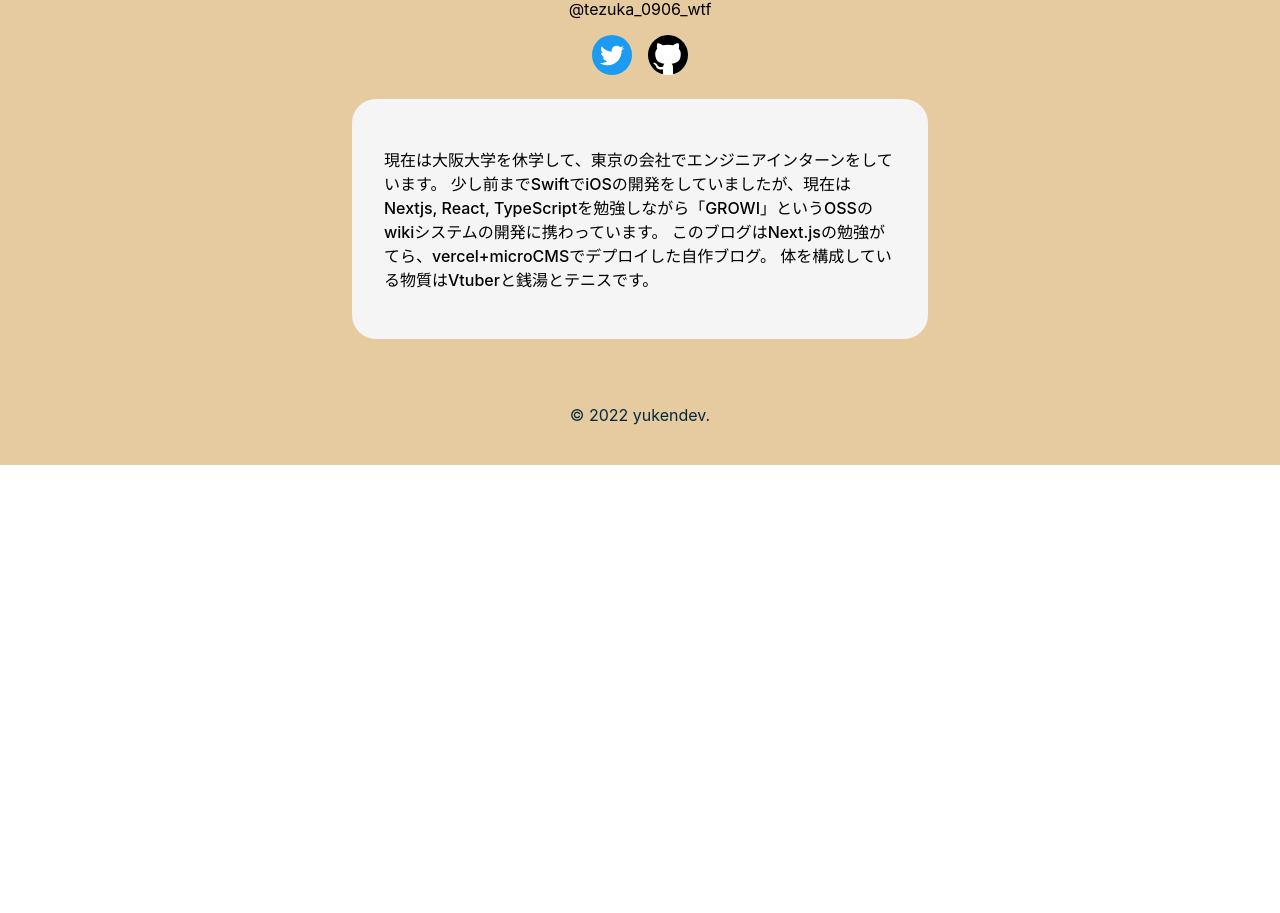
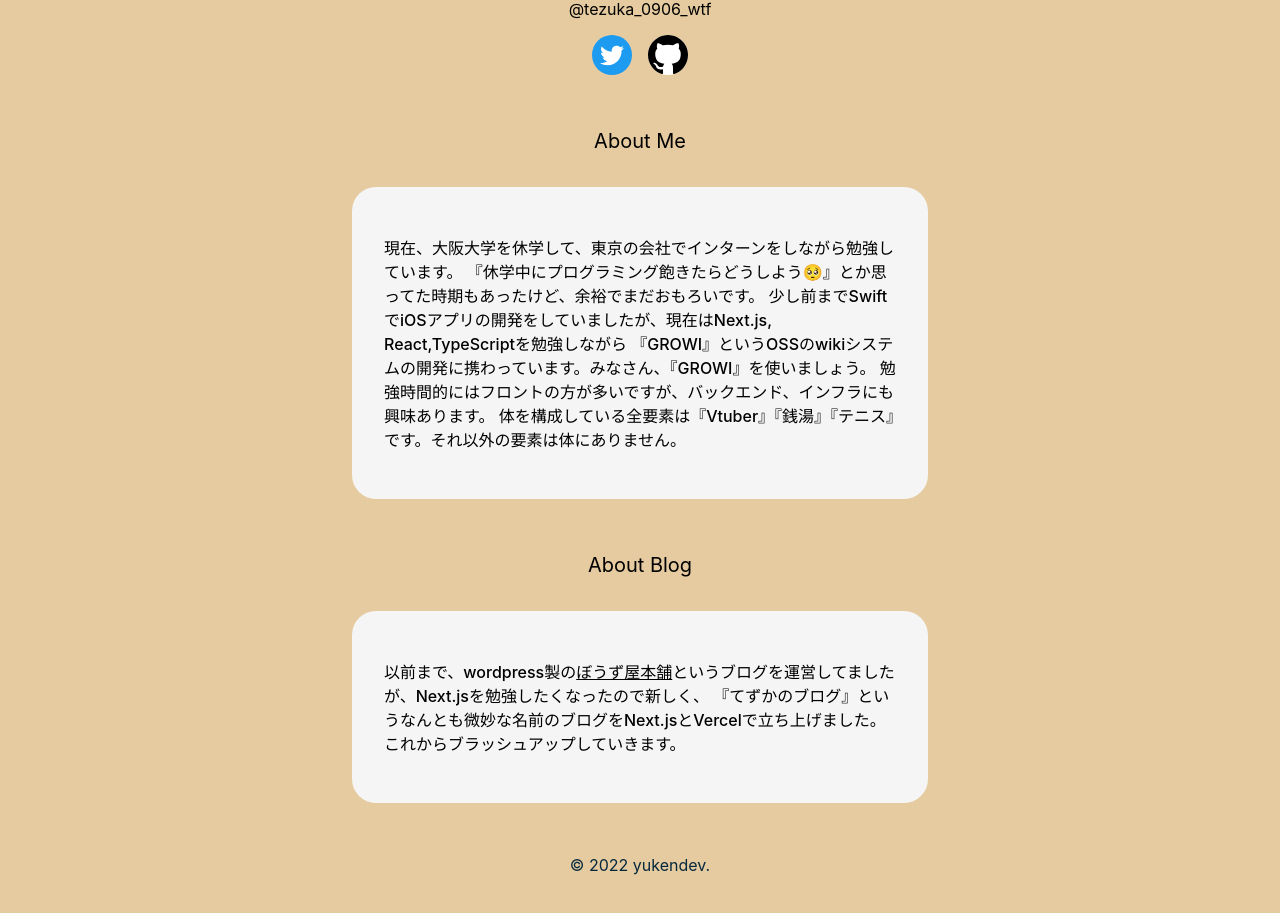
Before and after one commit to yukendev/blog, a Next.js app: page /me in a window 1280 px wide. Shown: the part 335-1248 px from the top of the page. Before the commit the page ends 800 px from the top, so only its background shows below. Built offline with nearby package versions, Linux system fonts and the light colour scheme.

Commit message:
refactor about page

```diff
--- a/pages/me/index.tsx
+++ b/pages/me/index.tsx
@@ -19,7 +19,7 @@ const AboutPage = (): JSX.Element => {
 
         {/* 名前 */}
         <div className="flex flex-col content-center my-2">
-          <div className="text-lg font-medium text-center">てずか</div>
+          <div className="text-xl font-medium text-center">てずか</div>
           <div className="text-center">@tezuka_0906_wtf</div>
         </div>
 
@@ -36,15 +36,34 @@ const AboutPage = (): JSX.Element => {
           </a>
         </div>
 
-        {/* 一言 */}
+        {/* About Me */}
+        <p className="mx-auto text-xl mt-10">About Me</p>
         <div className="p-3">
           <div className="bg-myBlogContentBgColor rounded-3xl p-4 md:p-8 mx-auto max-w-xl">
             <p className="font-medium">
-              現在は大阪大学を休学して、東京の会社でエンジニアインターンをしています。
-              少し前までSwiftでiOSの開発をしていましたが、現在はNextjs, React,
-              TypeScriptを勉強しながら「GROWI」というOSSのwikiシステムの開発に携わっています。
-              このブログはNext.jsの勉強がてら、vercel+microCMSでデプロイした自作ブログ。
-              体を構成している物質はVtuberと銭湯とテニスです。
+              現在、大阪大学を休学して、東京の会社でインターンをしながら勉強しています。
+              『休学中にプログラミング飽きたらどうしよう🥺』とか思ってた時期もあったけど、余裕でまだおもろいです。
+              少し前までSwiftでiOSアプリの開発をしていましたが、現在はNext.js,
+              React,TypeScriptを勉強しながら
+              『GROWI』というOSSのwikiシステムの開発に携わっています。みなさん、『GROWI』を使いましょう。
+              勉強時間的にはフロントの方が多いですが、バックエンド、インフラにも興味あります。
+              体を構成している全要素は『Vtuber』『銭湯』『テニス』です。それ以外の要素は体にありません。
+            </p>
+          </div>
+        </div>
+
+        {/* About Blog */}
+        <p className="mx-auto text-xl mt-10">About Blog</p>
+        <div className="p-3">
+          <div className="bg-myBlogContentBgColor rounded-3xl p-4 md:p-8 mx-auto max-w-xl">
+            <p className="font-medium">
+              以前まで、wordpress製の
+              <a className="underline" href="https://www.bouzuyahonpo.com/">
+                ぼうず屋本舗
+              </a>
+              というブログを運営してましたが、Next.jsを勉強したくなったので新しく、
+              『てずかのブログ』というなんとも微妙な名前のブログをNext.jsとVercelで立ち上げました。
+              これからブラッシュアップしていきます。
             </p>
           </div>
         </div>
```
